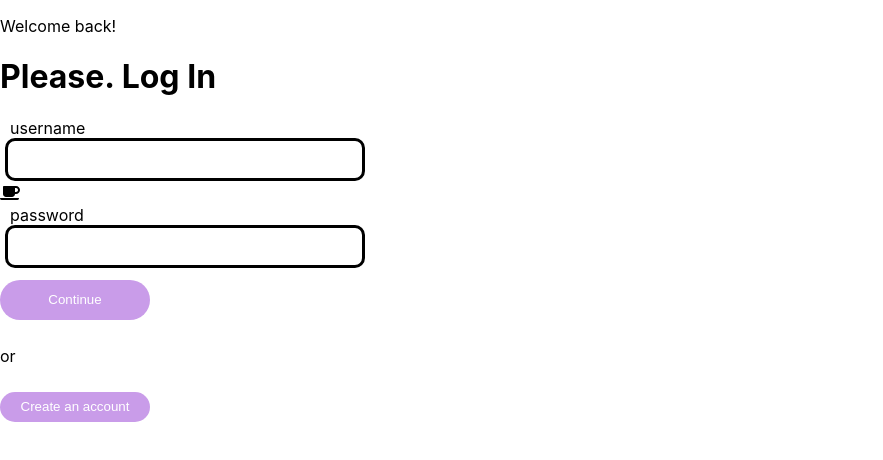
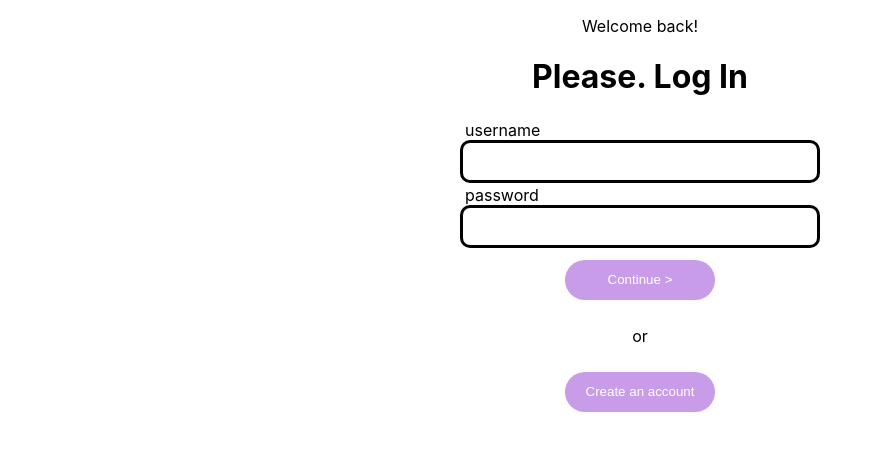
Before and after one commit to Anima-Tec/2021_Proyecto_Integrador_Equipo_1_Frontend, a React (Create React App) app: page /login in a window 1280 px wide. Shown: the top 460 px of the page, without its empty margins (0-883 px from the left). Built offline with nearby package versions, Linux system fonts and the light colour scheme.

Commit message:
missing design

```diff
--- a/src/App.module.scss
+++ b/src/App.module.scss
@@ -12,7 +12,7 @@
   padding-left: 5px;
 }
 
-.ContainerSignUpForm {
+.ContainerGlobal {
   display: flex;
   flex-direction: column;
   justify-content: center;
@@ -25,7 +25,7 @@
 }
 
 .ContainerSignUpTitle > h1 {
-  transform:scaleX(1.5);
+  font-size: xx-large;
 }
 
 .ContainerButtonSignUp {
--- a/src/components/Index.jsx
+++ b/src/components/Index.jsx
@@ -1,9 +1,10 @@
 /* eslint-disable linebreak-style */
 import React from 'react';
 import Button from './singleComponent/Button';
+import styles from '../App.module.scss';
 
 const Index = () => (
-  <div>
+  <div className={styles.ContainerGlobal}>
     <h1>HYDRA</h1>
     <p>
       Lorem ipsum dolor sit amet, consectetur adipiscing elit, sed do eiusmod.
--- a/src/components/Login.jsx
+++ b/src/components/Login.jsx
@@ -1,11 +1,10 @@
 /* eslint-disable linebreak-style */
 import React from 'react';
 import { useForm } from 'react-hook-form';
-import { FontAwesomeIcon } from '@fortawesome/react-fontawesome';
-import { faCoffee } from '@fortawesome/free-solid-svg-icons';
 import Input from './singleComponent/Input';
 import Button from './singleComponent/Button';
 import SessionController from '../networking/controllers/SessionController';
+import styles from '../App.module.scss';
 
 const LogIn = () => {
   const { register, handleSubmit, formState: { errors } } = useForm();
@@ -20,7 +19,8 @@ const LogIn = () => {
 
   return (
     <div>
-      <div>
+      <div className={styles.ContainerGlobal}>
+        <div className={styles.ContainerSignUpTitle}>
           <p>
             Welcome back!
           </p>
@@ -32,16 +32,18 @@ const LogIn = () => {
             {errors.username?.type === 'required' && 'username is required'}
           </div>
           <div className="input-container">
-          <FontAwesomeIcon icon={faCoffee} />
             <Input label="password" type="password" register={register} required icon />
             {errors.password?.type === 'required' && 'password is required'}
           </div>
-        <Button text="Continue" submit />
+          <div className={styles.ContainerButtonSignUp}>
+            <Button text="Continue >" submit />
+          </div>
         </form>
         <p>
           or
         </p>
-      <Button text="Create an account" path="/registro" height="30px" />
+        <Button text="Create an account" path="/registro" />
+      </div>
     </div>
   );
 };
--- a/src/components/SignUp.jsx
+++ b/src/components/SignUp.jsx
@@ -23,7 +23,7 @@ const SignUp = () => {
   };
 
   return (
-    <div className={styles.ContainerSignUpForm}>
+    <div className={styles.ContainerGlobal}>
       <div className={styles.ContainerSignUpTitle}>
         <p>
           Hello there!
@@ -34,23 +34,26 @@ const SignUp = () => {
 
         <div className={styles.InputGroup}>
           <Input label="name" width="165px" register={register} required />
-          {errors.name?.type === 'required' && <span className={styles.error}>name is required</span>}
+          {errors.name?.type === 'required' && <span className={styles.error}>Nombre requerido</span>}
 
           <Input label="surname" width="165px" register={register} required />
-          {errors.surname?.type === 'required' && <span className={styles.error}>surname is required</span>}
+          {errors.surname?.type === 'required' && <span className={styles.error}>Apellido requerido</span>}
         </div>
 
         <Input label="username" register={register} required />
-        {errors.username?.type === 'required' && <span className={styles.error}>username is required</span>}
+        {errors.username?.type === 'required' && <span className={styles.error}>Apodo requerido</span>}
 
-        <Input label="birthDate" type="date" register={register} required />
-        {errors.birthDate?.type === 'required' && <span className={styles.error}>Birth date is required</span>}
+        <Input label="birth_date" type="date" register={register} required />
+        {errors.birthDate?.type === 'required' && <span className={styles.error}>Fecha de nacimiento requerida</span>}
 
         <Input label="email" type="email" register={register} required />
-        {errors.email?.type === 'required' && <span className={styles.error}>email is required</span>}
+        {errors.email?.type === 'required' && <span className={styles.error}>Email requerido</span>}
 
         <Input label="password" type="password" register={register} required />
-        {errors.password?.type === 'required' && <span className={styles.error}>password is required</span>}
+        {errors.password?.type === 'required' && <span className={styles.error}>Contraseña requerida</span>}
+
+        <Input label="password_confirmation" type="password" register={register} required />
+        {errors.password?.type === 'required' && <span className={styles.error}>Confirmar contraseña requerido</span>}
 
         <div className={styles.ContainerButtonSignUp}>
           <Button text="Create an account" submit />
--- a/src/components/singleComponent/Button.jsx
+++ b/src/components/singleComponent/Button.jsx
@@ -13,7 +13,7 @@ const Button = ({
     <>
       <button
         type={submit ? 'submit' : 'button'}
-        onClick={path ? () => history.push(path) : () => console.log('clicked')}
+        onClick={path && (() => history.push(path))}
         style={{
           color, backgroundColor, backgroundImage, width, height, border, borderRadius, margin,
         }}
--- a/src/networking/Routes.js
+++ b/src/networking/Routes.js
@@ -3,7 +3,7 @@ const ROUTES = {
   ALL: '/all',
 };
 
-const generateURL = (route) => `${process.env.REACT_APP_API_URL}${route}`;
+const generateURL = (route) => `${process.env.REACT_APP_API_BASE_URL}${route}`;
 
 const generateBackendURL = (route) => `${process.env.REACT_APP_API_ALT_URL}${route}`;
 
--- a/src/networking/controllers/SessionController.jsx
+++ b/src/networking/controllers/SessionController.jsx
@@ -1,11 +1,11 @@
 /* eslint-disable linebreak-style */
 import axios from 'axios';
-import { generateBackendURL } from '../Routes';
+import { generateURL } from '../Routes';
 import TokenService from '../TokenServie';
 
 class SessionController {
   static async login(username, password) {
-    const response = await axios.post(generateBackendURL('/auth/signin'), {
+    const response = await axios.post(generateURL('/login'), {
       username,
       password,
     });
@@ -13,7 +13,7 @@ class SessionController {
   }
 
   static async Signup(name, surname, username, dateBirth, email, password) {
-    const response = await axios.post(generateBackendURL('/auth/signup'), {
+    const response = await axios.post(generateURL('/register'), {
       name,
       surname,
       username,
@@ -21,7 +21,7 @@ class SessionController {
       email,
       password,
     });
-    console.log(response);
+    TokenService.setUser(response.data);
   }
 }
 
```
Also changed, not shown: src/routes/PrivateRoute.jsx (added, +26 -0 lines), 1 other file (tests, documents, lock files or other folders). Lines whose indentation alone changed are shown as unchanged.
